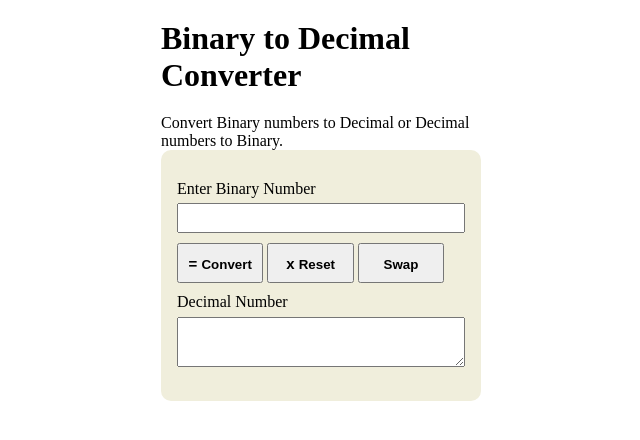
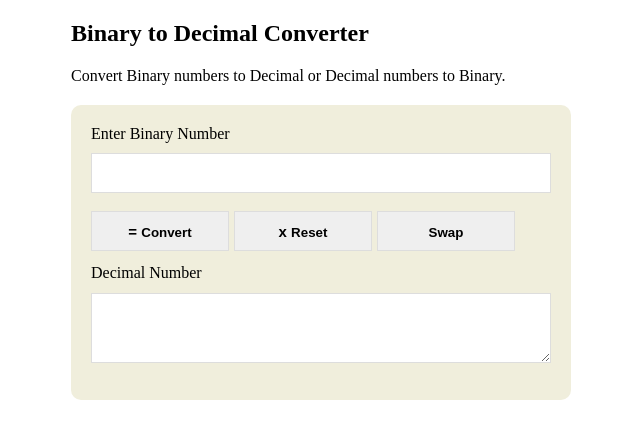
Before and after one commit to Bnjackson/Binary-to-Decimal, a plain HTML site: page index.html in a window 1280 px wide. Shown: the whole page, without its empty margins (319-959 px from the left). Drawn offline with Linux system fonts and the light colour scheme.

Commit message:
Update style.css

```diff
--- a/Resources/CSS/style.css
+++ b/Resources/CSS/style.css
@@ -13,18 +13,23 @@ html {
 
 body {
     font-size: 1.6rem;
-    width: 25%;
+    width: 100%;
     margin: 0 auto;
 }
 /***
 HEADER
 ***/
 header {
-
+    width: 50rem;
+    margin: 0 auto;
 }
 
-h1 {
+header h1 {
+    font-size: 2.4rem;
     margin: 2rem 0;
+}
+header p {
+    margin-bottom: 0rem;
 }
 
 /***
@@ -34,10 +39,9 @@ CONVERTER section
     background-color: rgb(240, 238, 220);
     border-radius: 10px;
     overflow: hidden;
-}
-.converter-container {
-    width: 90%;
-    margin: 3rem auto;
+    width: 50rem;
+    padding: 2rem;
+    margin: 2rem auto;
 }
 
 /***
@@ -55,7 +59,7 @@ label {
 
 .number-input {
     width: 100%;
-    height: 3rem;
+    height: 4rem;
 }
 
 button {
@@ -68,9 +72,38 @@ button span {
     font-size: 1.5rem;
 }
 
-
 textarea {
     width: 100%;
-    height: 5rem;
+    height: 7rem;
     resize: vertical;
 }
+
+input, textarea, button {
+    -webkit-transition: all 0.30s ease-in-out;
+    -moz-transition: all 0.30s ease-in-out;
+    -ms-transition: all 0.30s ease-in-out;
+    -o-transition: all 0.30s ease-in-out;
+    outline: none;
+    padding: 3px 3px 3px 3px;
+    margin: 5px 1px 3px 0px;
+    border: 1px solid #DDDDDD;
+}
+
+input:focus, textarea:focus, button:focus {
+    box-shadow: 0 0 5px rgba(81, 203, 238, 1);
+    padding: 3px 0px 3px 3px;
+    margin: 5px 1px 3px 0px;
+    border: 1px solid rgba(81, 203, 238, 1);
+}
+
+/***
+MEDIA QUERIES
+***/
+@media only screen and (max-width: 550px) {
+    header {
+        width: 90%;
+    }
+    .converter-section {
+        width: 90%;
+    }
+}
```
